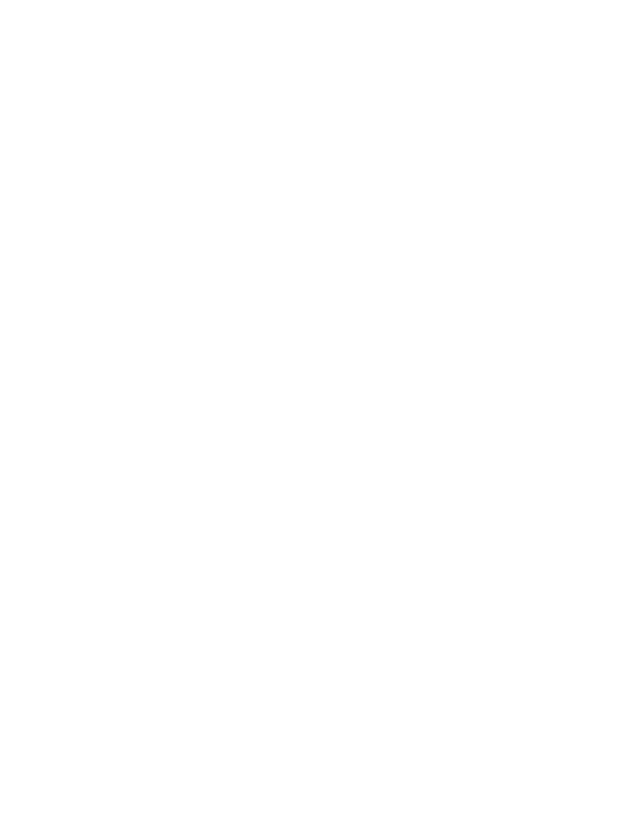
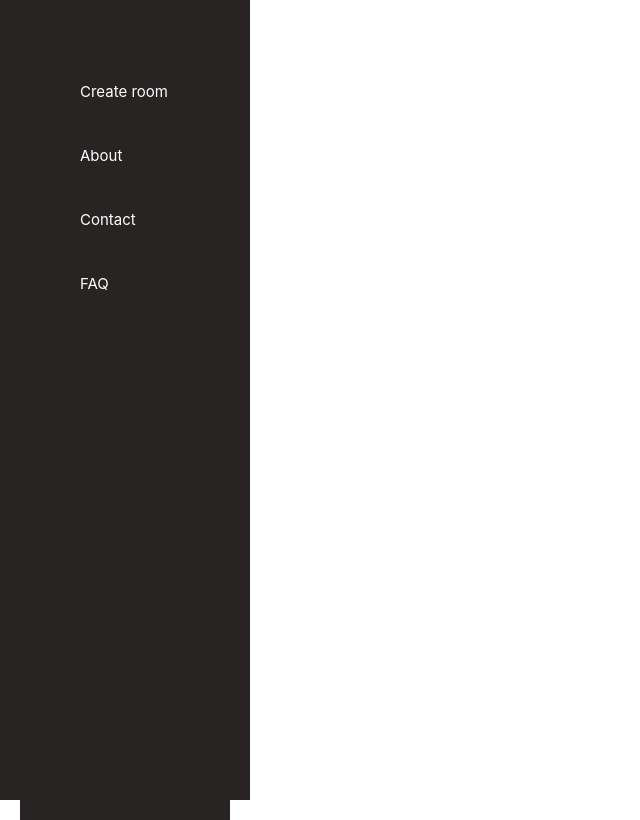
Before and after one commit to K3mp3/Project-teamwork, a Vue app: page /startview in a window 1280 px wide. Before the commit this address had no page. Shown: the whole page, without its empty margins (0-640 px from the left). Built offline with nearby package versions, Linux system fonts and the light colour scheme.

Commit message:
[Added] a start page view and the aside that will act as a nav

```diff
--- /dev/null
+++ b/src/components/startpage/StartPageAsideLinks.vue
@@ -0,0 +1,17 @@
+<script setup lang="ts">
+    const links: string[] = ["Create room", "About", "Contact", "FAQ"];
+</script>
+<template>
+    <aside>
+        <ul>
+            <li v-for="link in links">{{ link }}</li>
+        </ul>
+    </aside>
+</template>
+<style scoped>
+    li {
+        list-style: none;
+        margin: 40px 0;
+        color: #fff;
+    }
+</style>
--- /dev/null
+++ b/src/components/startpage/StartPageView.vue
@@ -0,0 +1,18 @@
+<script setup lang="ts">
+import StartPageAsideLinks from './StartPageAsideLinks.vue';
+
+
+</script>
+<template>
+    <aside>
+        <StartPageAsideLinks></StartPageAsideLinks>
+    </aside>
+</template>
+<style scoped>
+    aside {
+        max-width: 250px;
+        height: 100vh;
+        padding: 20px;
+        background-color: #292424;
+    }
+</style>
--- a/src/router/index.ts
+++ b/src/router/index.ts
@@ -1,6 +1,9 @@
 import { createRouter, createWebHistory } from 'vue-router'
 import HomeView from "../views/HomeView.vue";
 import CreateAccountView from "../views/CreateAccountView.vue";
+import StartView from "../views/StartView.vue";
+
+
 
 const router = createRouter({
   history: createWebHistory(import.meta.env.BASE_URL),
@@ -11,9 +14,14 @@ const router = createRouter({
       component: HomeView
     },
     {
-      path: '/createaccount',
+      path: '/createaccountview',
       name: 'createaccount',
       component: CreateAccountView
+    },
+    {
+      path: '/startview',
+      name: 'startview',
+      component: StartView
     },
   ]
 })
--- /dev/null
+++ b/src/views/StartView.vue
@@ -0,0 +1,11 @@
+<script setup lang="ts">
+  import StartPageView from '../components/startpage/StartPageView.vue';
+</script>
+
+<template>
+ <StartPageView></StartPageView>
+</template>
+
+<style scoped>
+
+</style>
```
